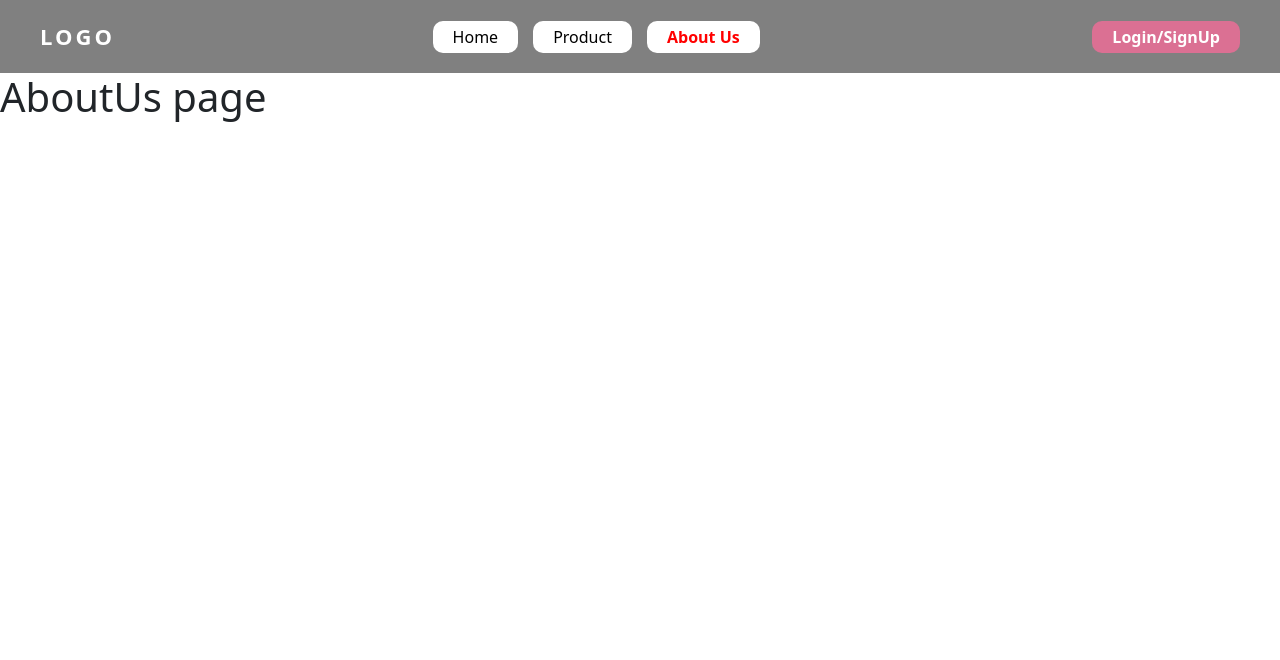
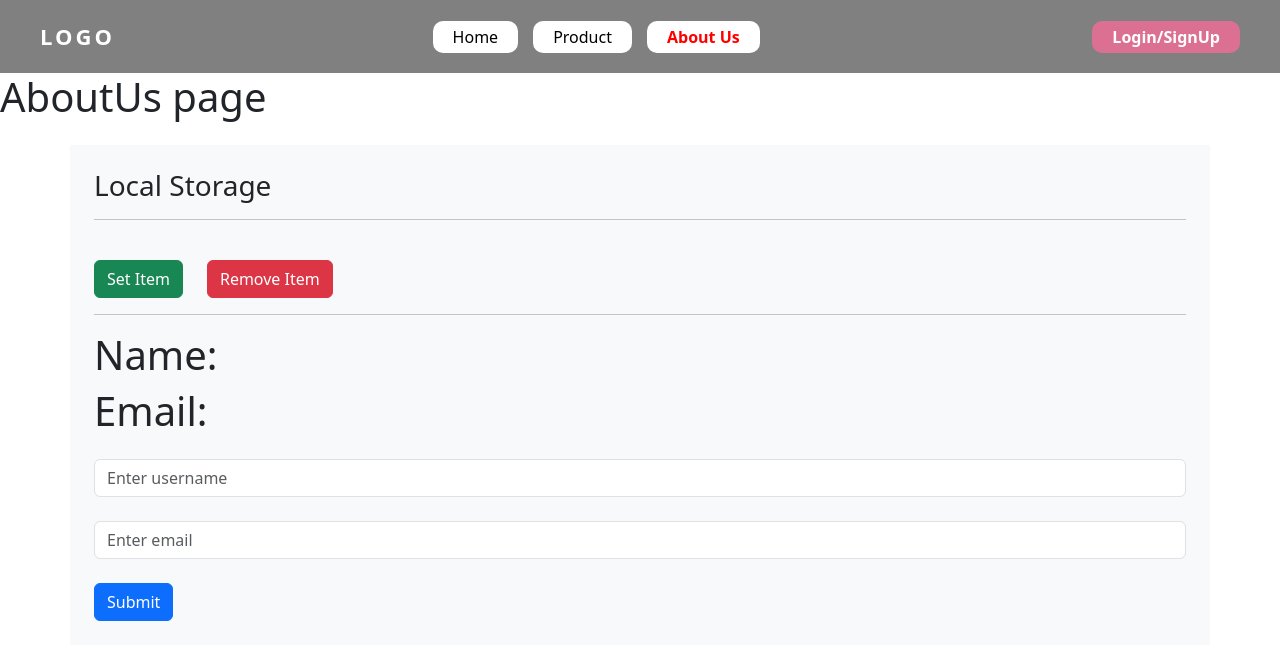
Before and after one commit to Irfansd255/react-app, a React (Create React App) app: page /about in a window 1280 px wide. Shown: the top 660 px of the page. Built offline with nearby package versions, Linux system fonts and the light colour scheme.

Commit message:
localstorage and useRef

```diff
--- a/src/pages/AboutUs.jsx
+++ b/src/pages/AboutUs.jsx
@@ -1,11 +1,13 @@
-import React from 'react'
+import React from "react";
+import LocalStorage from "./LocalStorage";
 
 const AboutUs = () => {
   return (
     <div>
-        <h1>AboutUs page</h1>
+      <h1>AboutUs page</h1>
+      <LocalStorage />
     </div>
-  )
-}
+  );
+};
 
-export default AboutUs
+export default AboutUs;
--- a/src/pages/Home.jsx
+++ b/src/pages/Home.jsx
@@ -1,9 +1,11 @@
 import React from 'react'
+import UseRef from './UseRef'
 
 const Home = () => {
   return (
     <div>
         <h1>HOME PAGE</h1>
+        <UseRef/>
     </div>
   )
 }
--- /dev/null
+++ b/src/pages/LocalStorage.jsx
@@ -0,0 +1,67 @@
+import React, { useState } from "react";
+
+const LocalStorage = () => {
+  const setLocalData = () => {
+    localStorage.setItem("name", "SAYYED");
+    localStorage.setItem("email", "irfan@gmail.com");
+  };
+
+  const removeData = () => {
+    // localStorage.removeItem('name')
+    // localStorage.removeItem('email')
+
+    localStorage.clear();
+  };
+
+  const [name, setName] = useState("");
+  const [email, setEmail] = useState("");
+
+  const handleSubmit = (e) => {
+    e.preventDefault();
+
+    localStorage.setItem("name", name);
+    localStorage.setItem("email", email);
+  };
+
+  const uname = localStorage.getItem("name");
+  const uemail = localStorage.getItem("email");
+
+  return (
+    <div className="container p-4 mt-4 bg-light">
+      <h3>Local Storage</h3>
+      <hr />
+
+      <button className="btn btn-success mt-4" onClick={setLocalData}>
+        Set Item
+      </button>
+      <button className="btn btn-danger mt-4 ms-4" onClick={removeData}>
+        Remove Item
+      </button>
+
+      <hr />
+      <h1>Name: {uname}</h1>
+      <h1>Email: {uemail}</h1>
+      <form className="mt-4" onSubmit={handleSubmit}>
+        <input
+          type="text"
+          className="form-control mb-4"
+          placeholder="Enter username"
+          value={name}
+          onChange={(e) => setName(e.target.value)}
+        />
+        <input
+          type="text"
+          className="form-control mb-4"
+          placeholder="Enter email"
+          value={email}
+          onChange={(e) => setEmail(e.target.value)}
+        />
+        <button className="btn btn-primary" type="submit">
+          Submit
+        </button>
+      </form>
+    </div>
+  );
+};
+
+export default LocalStorage;
--- a/src/pages/Login.jsx
+++ b/src/pages/Login.jsx
@@ -3,6 +3,7 @@ import { useNavigate } from "react-router-dom";
 
 const Login = () => {
   const navigate = useNavigate();
+
 
   // const [count, setCount] = useState(0);
   // const [name, setName] = useState("Irfan");
--- /dev/null
+++ b/src/pages/UseRef.jsx
@@ -0,0 +1,41 @@
+import React, { useEffect, useRef } from "react";
+
+const UseRef = () => {
+  const refHeading = useRef();
+
+  const refInput = useRef();
+
+  useEffect(() => {
+    // console.log(refHeading.current.innerHTML);
+  });
+
+
+
+  const chaangeHandle = () => {
+    refHeading.current.innerHTML = "HI.......";
+    refHeading.current.style.color = "red";
+  };
+
+  const submitRef = (e) => {
+    e.preventDefault();
+    console.log(refInput.current.value)
+
+  };
+  return (
+    <div className="container p-4 bg-light">
+      <h1 ref={refHeading}>Hello...</h1>
+      <button className="btn btn-secondary mt-4" onClick={chaangeHandle}>
+        Change
+      </button>
+
+      <form className="mt-4" onSubmit={submitRef}>
+        <input type="text" className="form-control" ref={refInput} />
+        <button className="btn btn-secondary mt-4" type="submit">
+          Submit
+        </button>
+      </form>
+    </div>
+  );
+};
+
+export default UseRef;
```
Also changed, not shown: src/pages/SignUp.jsx (+10 -13 lines).
